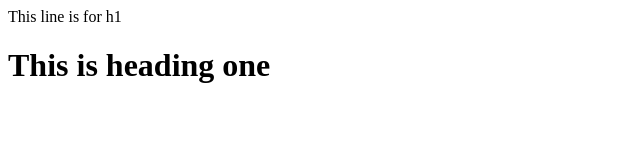
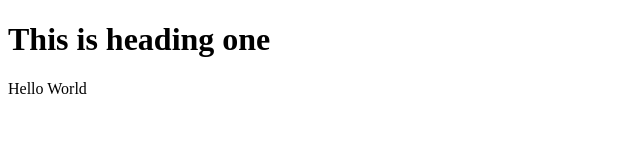
Before and after one commit to KefayetUllah/HTML, a plain HTML site: page index.html in a window 1280 px wide. Shown: the whole page, without its empty margins (0-640 px from the left). Drawn offline with Linux system fonts and the light colour scheme.

Commit message:
Update index.html

```diff
--- a/index.html
+++ b/index.html
@@ -3,10 +3,11 @@
 <head>
     <meta charset="UTF-8">
     <meta name="viewport" content="width=device-width, initial-scale=1.0">
-    <title>Document</title>
+    <title>This is my first page</title>
 </head>
 <body>
-    This line is for h1
+    <!-- This line is for h1 -->
     <h1>This is heading one</h1>
+    <p>Hello World</p>
 </body>
 </html>
```
